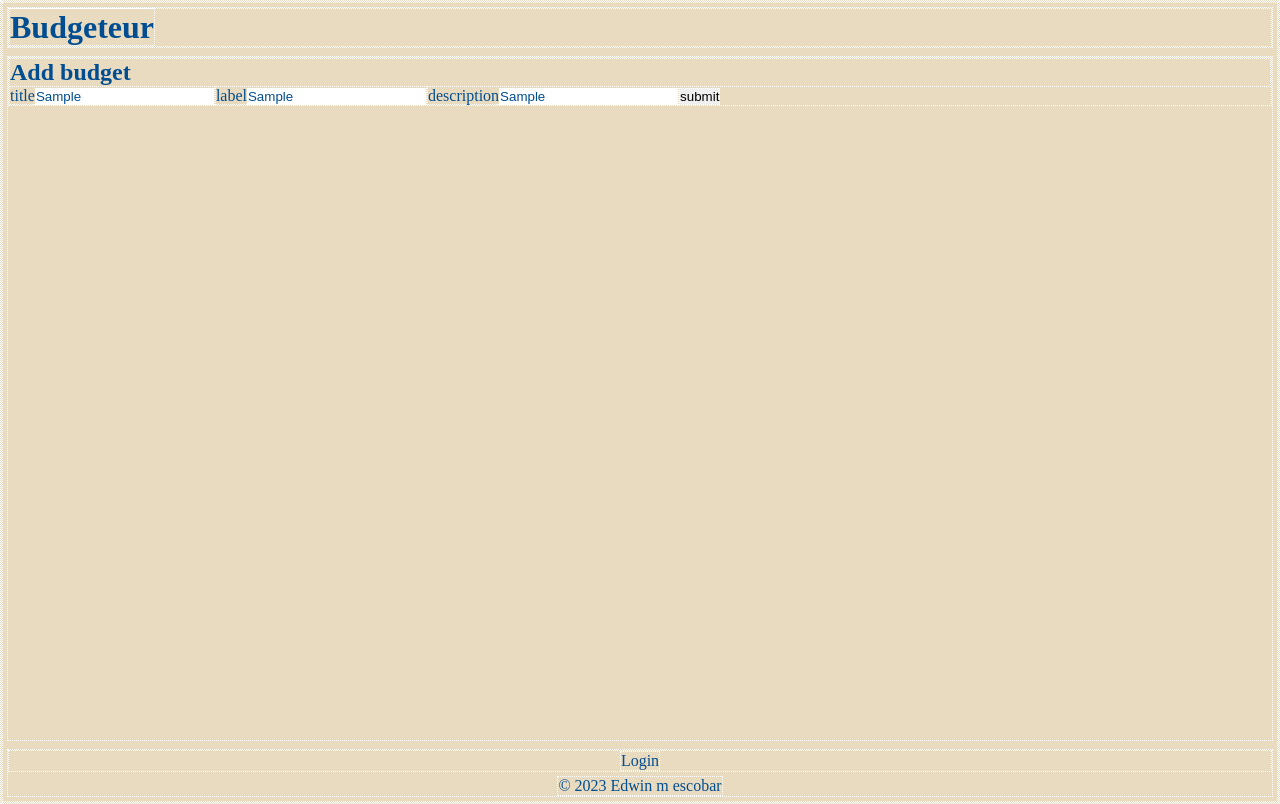
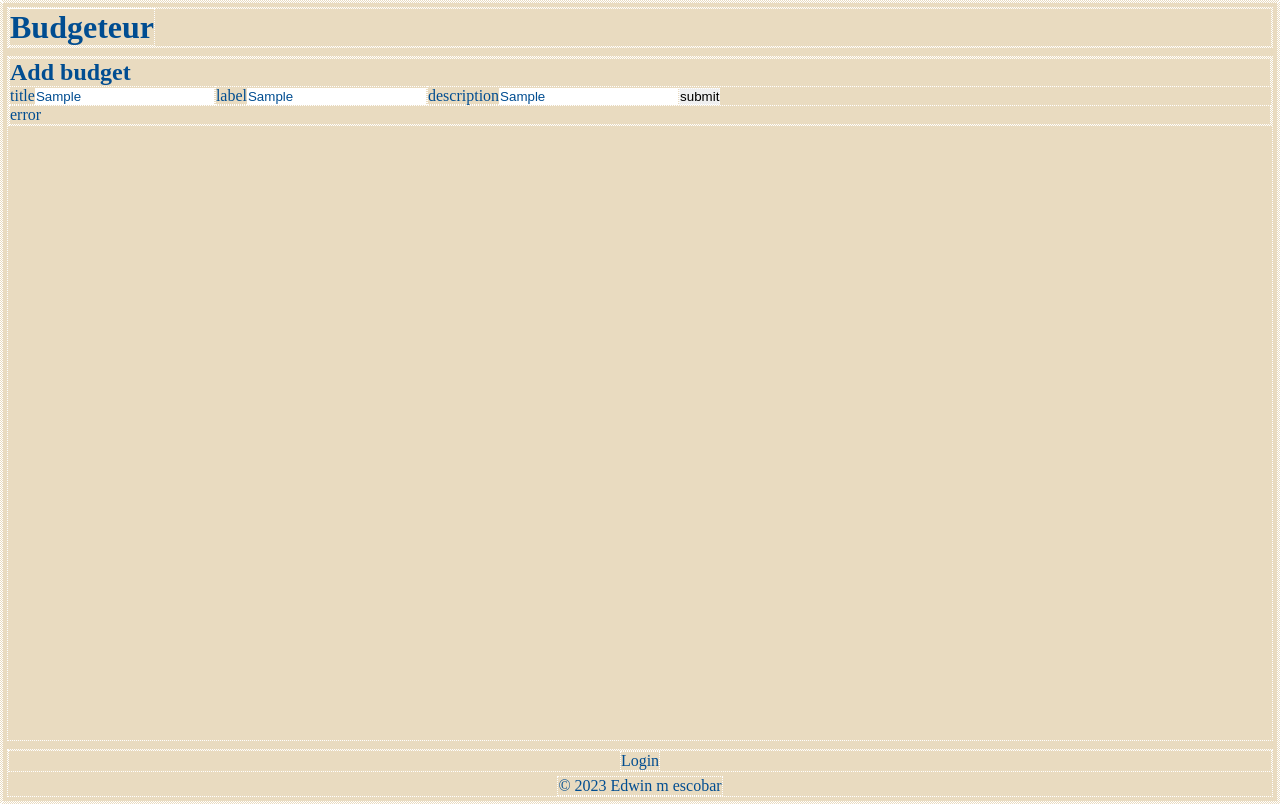
Before and after one commit to escowin/budget-tracker, a React (Create React App) app in the folder client/: page /add-budget in a window 1280 px wide. Both pictures are taken after typing "Sample", "Sample", "Sample" into the empty fields and a click on the button "submit". Built offline with nearby package versions, Linux system fonts and the light colour scheme; no server answers.

Commit message:
added budget to db through client form & mutation

```diff
--- a/client/src/components/BudgetForm.js
+++ b/client/src/components/BudgetForm.js
@@ -1,7 +1,13 @@
 import { useState } from "react";
+import { useMutation } from "@apollo/client";
+import { ADD_BUDGET, EDIT_BUDGET } from "../utils/mutations";
 import { format } from "../utils/helpers";
 
 function BudgetForm({ type }) {
+  // server | type prop determines which mutation is performed
+  const [budget, { error }] = useMutation(type === "add" ? ADD_BUDGET : EDIT_BUDGET);
+  console.log(type)
+
   // defines state & form properties to keep component DRY
   const fields = [
     { name: "title", max: 50 },
@@ -22,7 +28,15 @@ function BudgetForm({ type }) {
   // performs graphql mutation
   const handleFormSubmit = async (e) => {
     e.preventDefault();
-    console.log(formState);
+
+    // to-do: update user cache w/ succesful mutation
+    try {
+      await budget({
+        variables: { ...formState },
+      })
+    } catch (err) {
+      console.error(err)
+    }
   };
 
   return (
@@ -41,6 +55,7 @@ function BudgetForm({ type }) {
         </label>
       ))}
       <button type="submit">submit</button>
+      {error && <p>error</p>}
     </form>
   );
 }
--- a/client/src/components/BudgetProfile.js
+++ b/client/src/components/BudgetProfile.js
@@ -1,7 +1,7 @@
 import { Link } from "react-router-dom";
 
 function BudgetProfile({ budget }) {
-  console.log(budget);
+
   return (
     <article className={`item budget ${budget.total >= 0 ? "green" : "red"}`}>
       <h2>
--- a/client/src/components/Menu.js
+++ b/client/src/components/Menu.js
@@ -7,7 +7,7 @@ function Menu({ menu, type }) {
     e.preventDefault();
     Auth.logout();
   };
-  console.log(type)
+  // console.log(type)
 
   // onClick is defined through a conditional object
   return (
```
